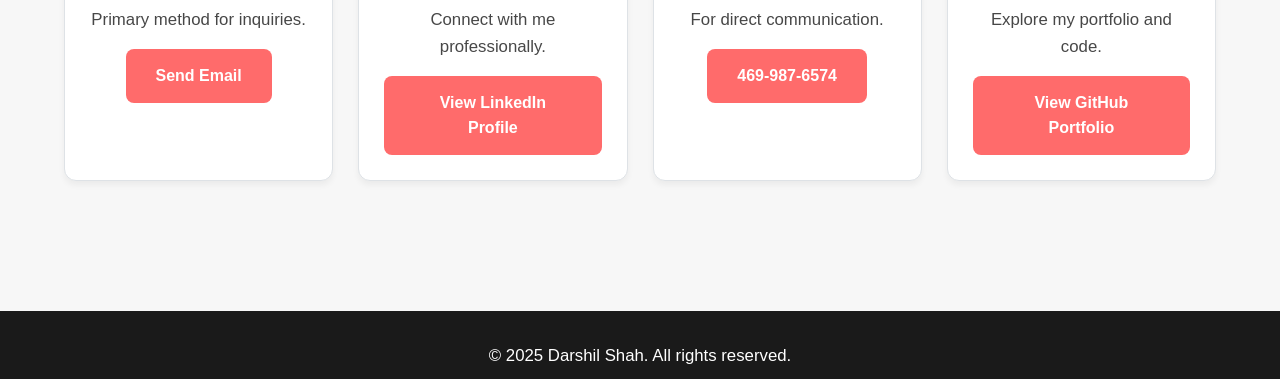
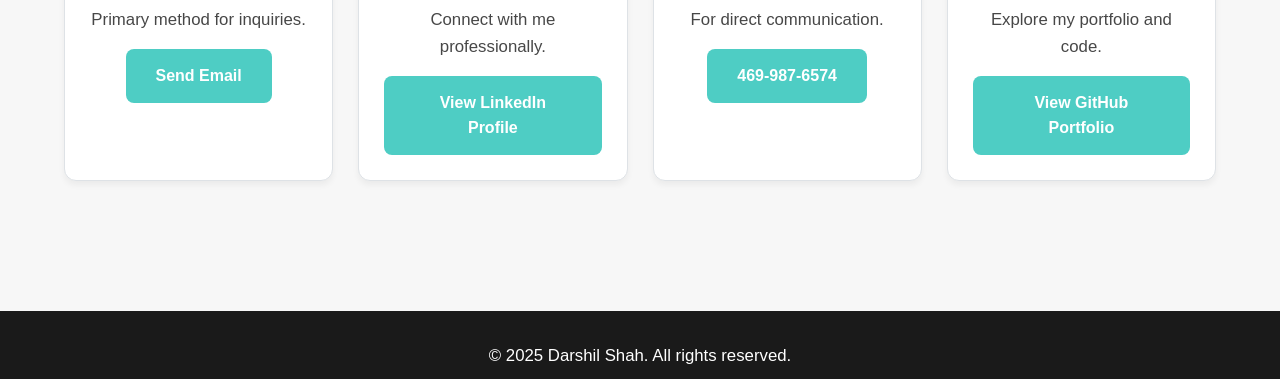
Before and after one commit to darshil0/darshil-portfolio, a plain HTML site: page contact.html in a window 1280 px wide. Shown: the part 587-966 px from the top of the page. Drawn offline with Linux system fonts and the light colour scheme; a web font is replaced by a local one.

Commit message:
Update branding colors and related styles in CSS
Updated branding colors and adjusted related styles throughout the CSS file. Replaced primary and secondary colors with new shades and modified hover effects accordingly.

```diff
--- a/style.css
+++ b/style.css
@@ -2,20 +2,20 @@
 
 :root {
   /* Branding Colors */
-  --color-primary: #145DA0;      /* Deep Professional Blue (Main Brand) */
-  --color-secondary: #FF6B6B;    /* Coral/Reddish Pop (Accent/CTA) */
+  --color-primary: #0B3D91;      /* Replaced with Dark Blue (Main Brand) */
+  --color-secondary: #4ECDC4;    /* Replaced with Ocean Blue (Accent/CTA) */
 
   /* Neutral Colors */
   --color-text: #1A1A1A;         /* Near Black for high readability */
   --color-background: #F7F7F7;   /* Very Light Gray for section breaks */
-  --color-white: #ffffff;
+  --color-white: #ffffff;        /* Pure White */
   --color-black: #000000;
   --color-border: #dee2e6;
-  --color-card: #ffffff;         /* Central variable for card backgrounds */
+  --color-card: #ffffff;         /* Central variable for card backgrounds (White) */
 
-  /* Utility Colors (Simplified - Removed redundant plum/teal definitions) */
-  --color-lavender: #E4EAF2;     /* Very Light Blue shade for subtle background/tags */
-  --color-hover: #E4EAF2;        /* Consistent hover background */
+  /* Utility Colors (Simplified) */
+  --color-lavender: #E1F5FE;     /* Replaced with Soft Teal (Subtle background/tags) */
+  --color-hover: #E1F5FE;        /* Consistent hover background (Soft Teal) */
 
   /* Status Colors (Standard, high-contrast) */
   --color-success: #28a745;      /* Green for success/impact */
@@ -280,8 +280,8 @@ main {
 .profile-placeholder {
   width: 250px;
   height: 250px;
-  /* Subtle gradient for polish */
-  background: linear-gradient(135deg, var(--color-lavender) 0%, #CCD9E6 100%);
+  /* Subtle gradient using light/dark shades of the new Teal/Blue */
+  background: linear-gradient(135deg, var(--color-lavender) 0%, #C3E7FF 100%);
   border-radius: 50%;
   display: flex;
   justify-content: center;
@@ -325,14 +325,14 @@ main {
 }
 
 .btn-primary {
-  /* Uses the accent color for primary CTA */
+  /* Uses the accent color (Ocean Blue) for primary CTA */
   background: var(--color-secondary);
   color: var(--color-white);
 }
 
 .btn-primary:hover {
   /* Darker shade for hover, matches accent feel */
-  background: #E65A5A;
+  background: #3FC7BE;
   transform: translateY(-2px);
   box-shadow: 0 6px 12px rgba(0, 0, 0, 0.15);
 }
@@ -349,7 +349,7 @@ main {
 
 .btn-outline {
   background: transparent;
-  /* Consolidated usage: used to be var(--color-teal) */
+  /* Now uses the consolidated primary color */
   color: var(--color-primary);
   border: 2px solid var(--color-primary);
 }
@@ -366,7 +366,6 @@ main {
 }
 
 .btn-download:hover {
-  /* Removed redundant background: var(--color-success); */
   filter: brightness(0.9);
 }
 
@@ -472,12 +471,12 @@ main {
   /* Increased lift/shadow for polish */
   transform: translateY(-4px);
   box-shadow: 0 8px 16px rgba(0, 0, 0, 0.1);
-  /* Uses the new Primary Color for border highlight */
+  /* Uses the Primary Color for border highlight */
   border-color: var(--color-primary);
 }
 
 .project-card:hover {
-  /* Specific hover for projects to use accent color for extra pop */
+  /* Specific hover for projects to use accent color (Ocean Blue) for extra pop */
   border-color: var(--color-secondary);
 }
 
@@ -528,7 +527,6 @@ main {
 
 .education-card h3.degree {
   font-size: 1.4rem;
-  /* Consolidated usage: used to be var(--color-plum) */
   color: var(--color-primary);
   margin-bottom: 5px;
 }
@@ -595,7 +593,7 @@ main {
   left: -9px;
   top: 28px;
   border: 3px solid var(--color-white);
-  /* Uses secondary color for the surrounding pop/border */
+  /* Uses accent color (Ocean Blue) for the surrounding pop/border */
   box-shadow: 0 0 0 3px var(--color-secondary);
 }
 
@@ -620,7 +618,7 @@ main {
 
 .duration-badge {
   font-size: 0.9rem;
-  /* Uses accent color */
+  /* Uses accent color (Ocean Blue) */
   background: var(--color-secondary);
   color: var(--color-white);
   padding: 5px 12px;
@@ -682,6 +680,7 @@ main {
 .tech-tags span,
 .tech-tag {
   display: inline-block;
+  /* Uses Soft Teal for background */
   background: var(--color-lavender);
   padding: 6px 12px;
   border-radius: 5px;
@@ -689,7 +688,7 @@ main {
   /* Uses primary color for text */
   color: var(--color-primary);
   font-weight: 500;
-  border: 1px solid rgba(20, 93, 160, 0.2); /* Used a primary color shade */
+  border: 1px solid rgba(11, 61, 145, 0.2); /* Used a primary color shade */
 }
 
 /* ===================================
@@ -714,7 +713,7 @@ main {
 }
 
 .project-badge {
-  /* Uses accent color for high visibility */
+  /* Uses accent color (Ocean Blue) for high visibility */
   background-color: var(--color-secondary);
   color: var(--color-white);
   padding: 5px 12px;
@@ -754,7 +753,6 @@ main {
   font-size: 1.2rem;
   margin-bottom: 12px;
   color: var(--color-primary);
-  /* Removed redundant border-bottom: none; */
   font-weight: 600; /* Added weight for hierarchy */
   padding-bottom: 8px;
   display: flex;
@@ -832,7 +830,6 @@ main {
 
 .expertise-card h3 {
   font-size: 1.5rem;
-  /* Consolidated usage: used to be var(--color-plum) */
   color: var(--color-primary);
   margin-bottom: 20px;
   text-align: center;
@@ -873,7 +870,6 @@ main {
 }
 
 .expertise-link {
-  /* Consolidated usage: used to be var(--color-teal) */
   color: var(--color-primary);
   text-decoration: none;
   font-weight: 600;
@@ -935,6 +931,7 @@ main {
 }
 
 .comp-tag {
+  /* Uses Soft Teal for background */
   background: var(--color-hover);
   padding: 8px 15px;
   border-radius: 20px;
@@ -969,7 +966,7 @@ main {
 
 .filter-btn.active,
 .filter-btn:hover {
-  /* Uses accent color for active state */
+  /* Uses accent color (Ocean Blue) for active state */
   background: var(--color-secondary);
   color: var(--color-white);
   border-color: var(--color-secondary); /* Match border to background */
@@ -1036,7 +1033,7 @@ main {
    =================================== */
 .contact-card i {
   font-size: 3rem;
-  /* Uses accent color for visual pop on contact methods */
+  /* Uses accent color (Ocean Blue) for visual pop on contact methods */
   color: var(--color-secondary);
   margin-bottom: 15px;
 }
@@ -1093,8 +1090,8 @@ main {
   outline: none;
   /* Accessibility: Thicker border to reinforce focus */
   border: 2px solid var(--color-primary);
-  /* Updated box-shadow to use the new Primary Blue tint */
-  box-shadow: 0 0 0 3px rgba(20, 93, 160, 0.2);
+  /* Updated box-shadow using the new Primary Blue tint */
+  box-shadow: 0 0 0 3px rgba(11, 61, 145, 0.2);
 }
 
 .form-group textarea {
@@ -1111,7 +1108,6 @@ main {
    CALL TO ACTION SECTION
    =================================== */
 .cta-section {
-  /* Consolidated usage: used to be var(--color-plum) */
   background: var(--color-primary);
   color: var(--color-white);
   padding: 60px 0;
@@ -1163,7 +1159,7 @@ footer {
 }
 
 .footer-links a:hover {
-  /* Uses accent color for social link hover */
+  /* Uses accent color (Ocean Blue) for social link hover */
   color: var(--color-secondary);
   transform: translateY(-3px);
 }
@@ -1197,7 +1193,7 @@ footer {
     width: 70%;
     max-width: 300px;
     height: 100vh;
-    /* Consolidated usage: used to be var(--color-plum) */
+    /* Uses Primary Blue for mobile menu background */
     background-color: var(--color-primary);
     transition: right 0.3s ease-in-out;
     padding: 80px 20px 20px;
```
